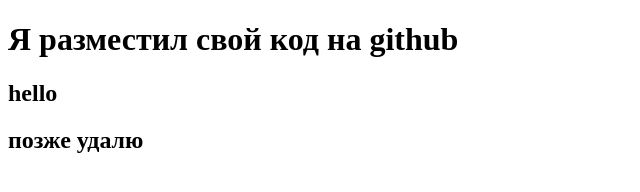
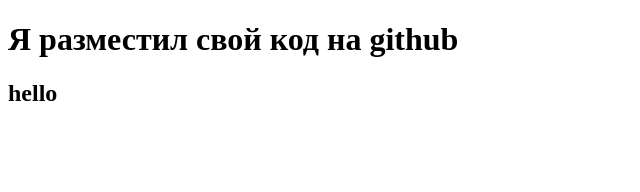
Before and after one commit to Alyrr/test_repo, a plain HTML site: page index.html in a window 1280 px wide. Shown: the whole page, without its empty margins (0-640 px from the left). Drawn offline with Linux system fonts and the light colour scheme.

Commit message:
Revert "edit index.html 2"
This reverts commit a32aa6c7cb5c66a636ce982acc12846a02ab1cb7.

```diff
--- a/index.html
+++ b/index.html
@@ -8,6 +8,5 @@
 <body>
 	<h1>Я разместил  свой код на github</h1>
 	<h2>hello</h2>
-	<h2>позже удалю</h2>
 </body>
 </html>
```
